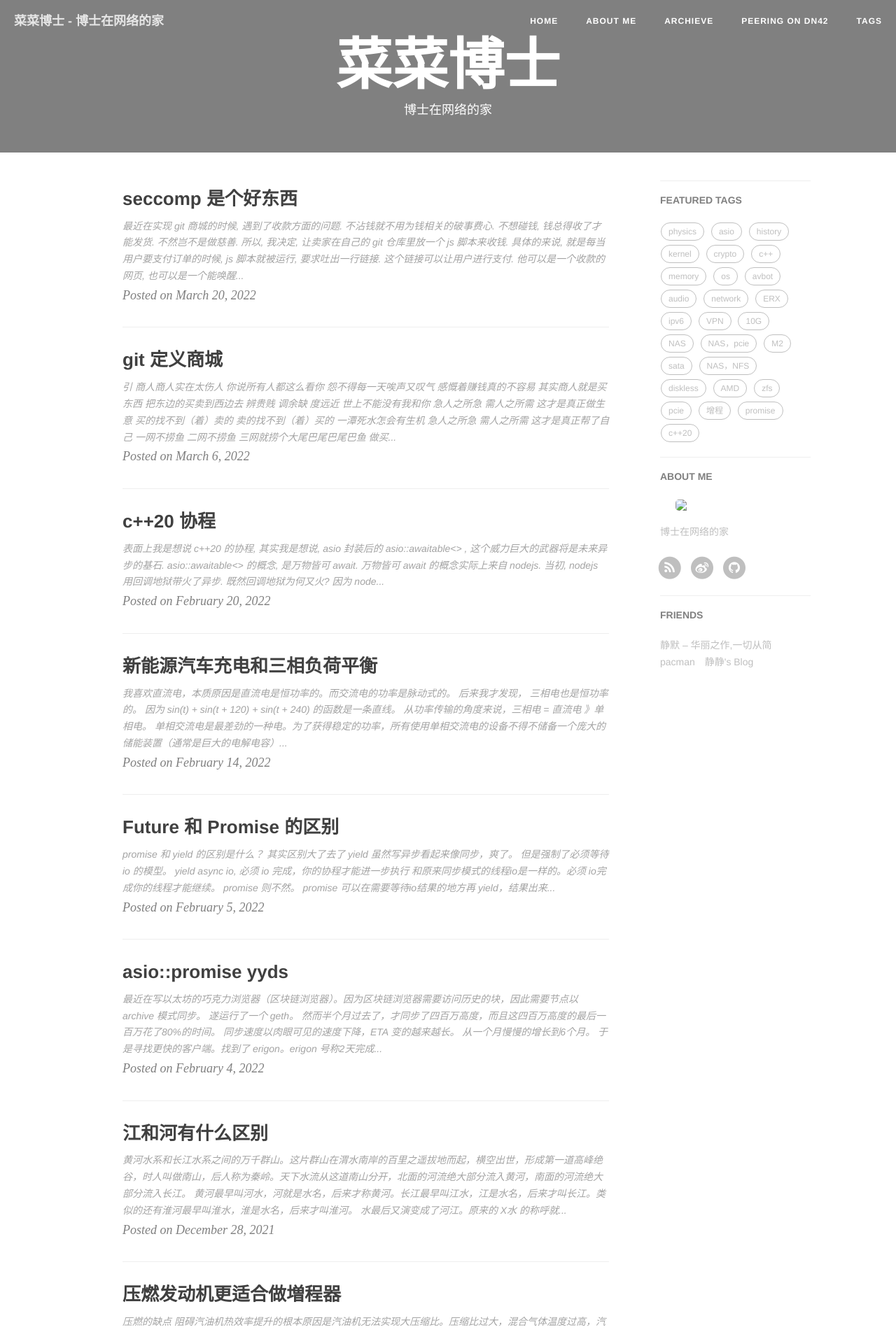
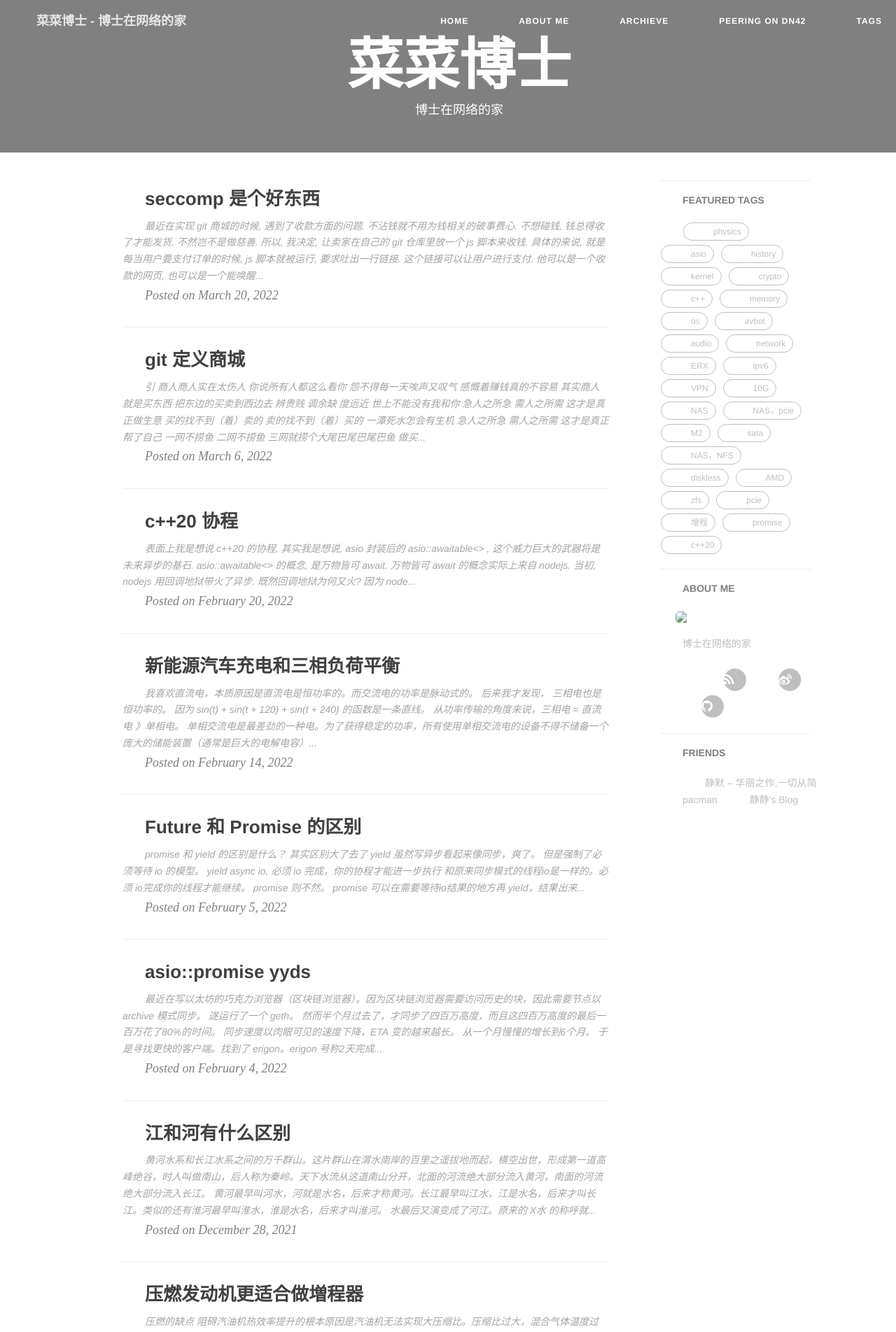
Before and after one commit to microcai/microcai.github.io, a Jekyll site: the page built from index.html, in a window 1280 px wide. Shown: the top 1904 px of the page at 70% size. Built offline with Jekyll 4.4.1, drawn with Linux system fonts in a browser that asks for light colours; nearby versions of some CDN libraries; the list of posts is cut into pages by our own code.

Commit message:
indent by default

```diff
--- a/static/css/application.css
+++ b/static/css/application.css
@@ -18,3 +18,7 @@ p {
   text-align: justify;
   font-family: monospace;
 }
+
+body {
+  text-indent: 2em;
+}
```
